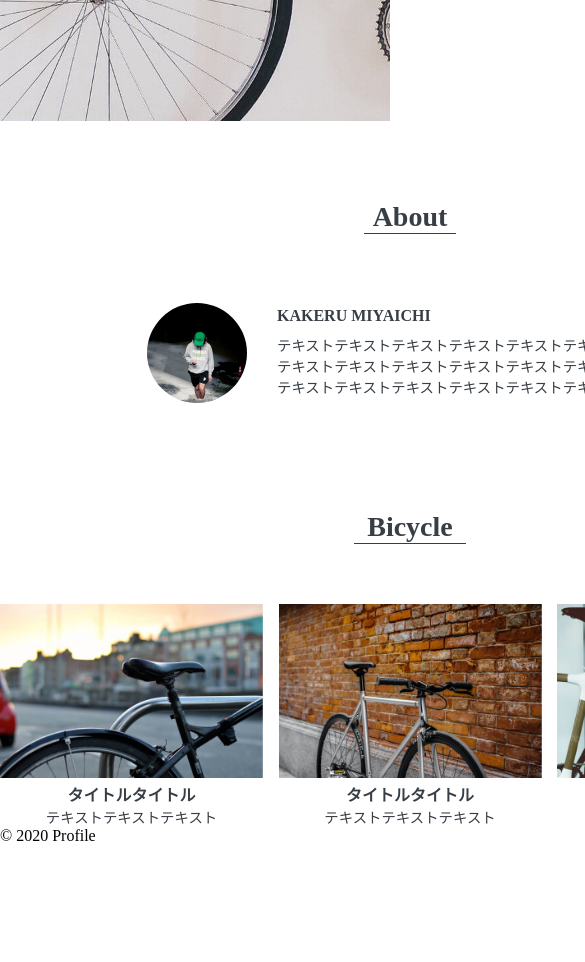
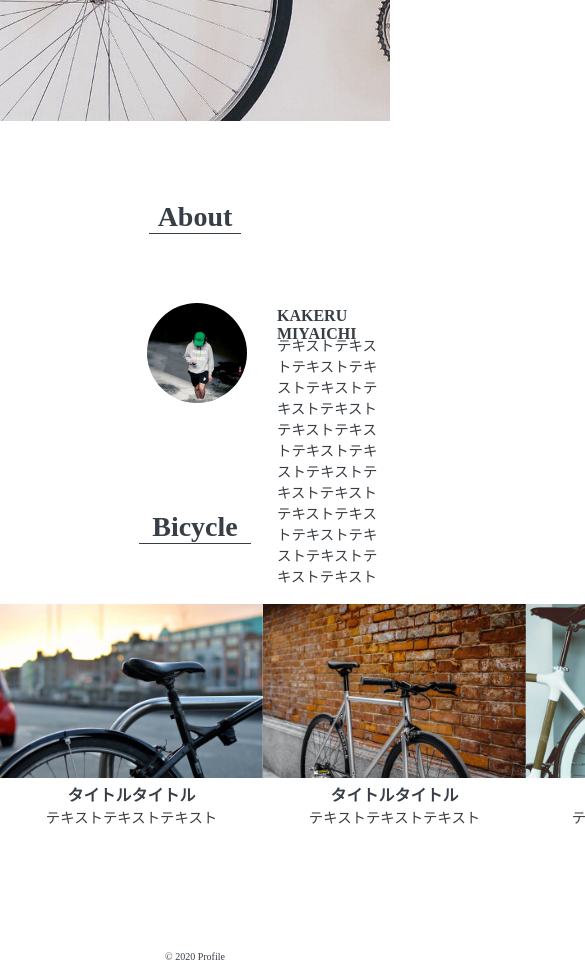
Before and after one commit to yasuta773/profile-dummy, a plain HTML site: page index.html in a window 390 px wide. Shown: the part 560-1522 px from the top of the page, 585 px wide, since content can reach past the window. Before the commit the page ends 1405 px from the top, so only its background shows below. Drawn offline with Linux system fonts and the light colour scheme; files whose address does not match are found by name.

Commit message:
responsive

```diff
--- a/css/style.css
+++ b/css/style.css
@@ -3,7 +3,8 @@
 /* 共通ここから */
 .container{
     margin: 0 auto;
-    width: 820px;
+    max-width: 820px;
+    width: 100%;
 }
 /* 共通ここまで */
 
@@ -79,8 +80,9 @@ li{
 /* about-wrapperここまで */
 
 /* bicycle-wrapperここから */
-.bicycle-wrapper{
+.bicycle-wrapper .container{
     text-align: center;
+    height: 420px;
 }
 .bicycle-wrapper h2{
     display: inline-block;
@@ -109,7 +111,19 @@ li{
 /* bicycle-wrapperここまで */
 
 /* footerここから */
-footer{
-    /*  */
+footer .container{
+    text-align: center;
+}
+footer p{
+    font-size: 10px;
+    font-weight: normal;
+    margin-top: 110px;
+    color: #383E45;
 }
 /* footerここまで */
+
+/* media queriesここから */
+@media all and (max-width: 750px){
+
+}
+/* media queriesここまで */
--- a/index.html
+++ b/index.html
@@ -60,7 +60,9 @@
     </div>
  </section>
  <footer>
-    <p>&copy; 2020 Profile</p>
+    <div class="container">
+        <p>&copy; 2020 Profile</p>
+    </div>
  </footer>
 </body>
 </html>
```
